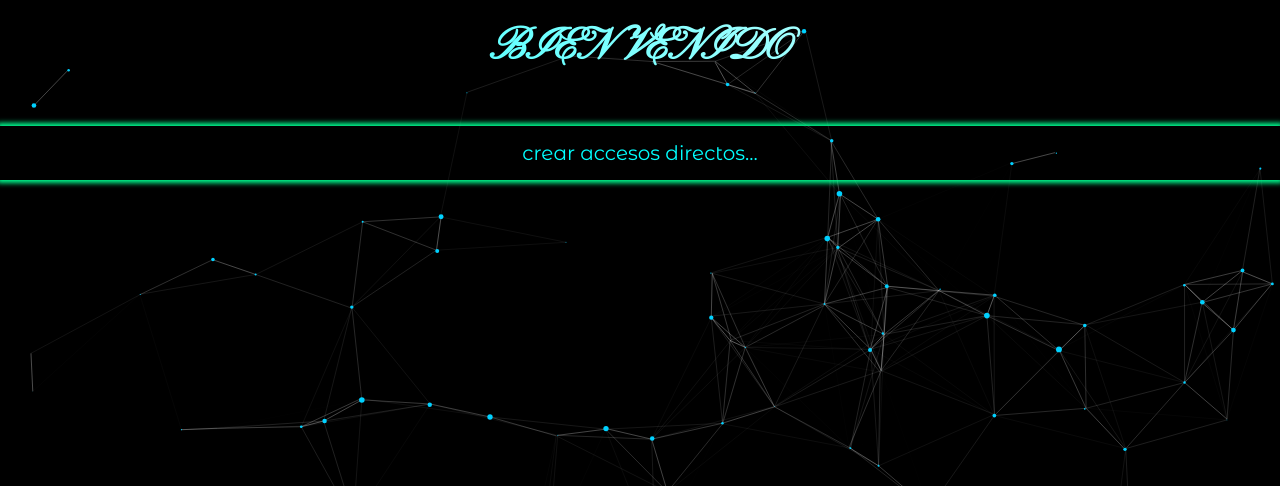
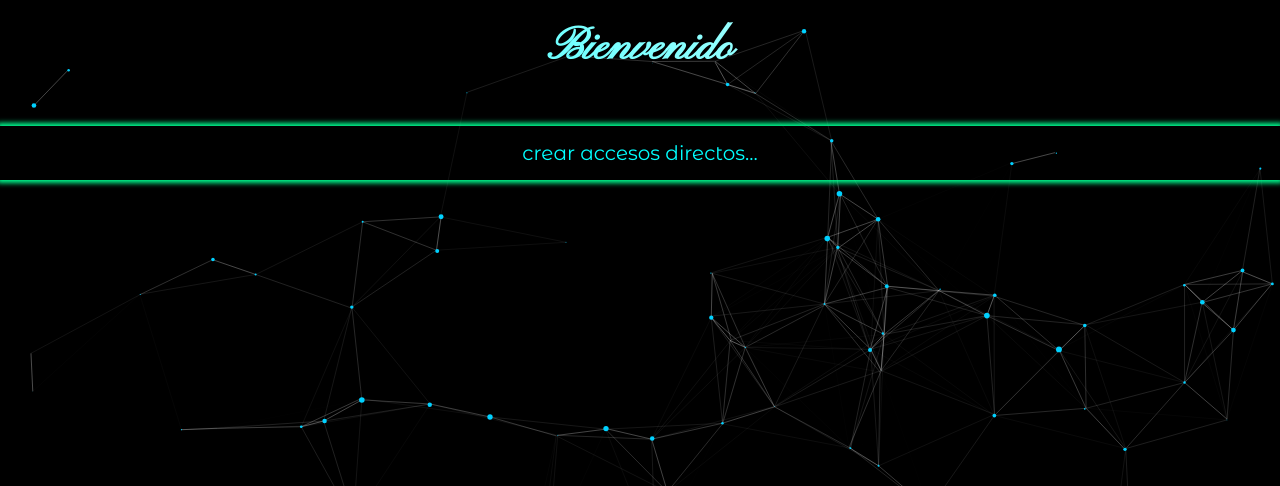
Before and after one commit to NahuelArias/NahuelArias.github.io, a plain HTML site: page index.html in a window 1280 px wide. Shown: the top 486 px of the page. Drawn offline with Linux system fonts and the light colour scheme.

Commit message:
Update index.html

```diff
--- a/index.html
+++ b/index.html
@@ -14,7 +14,7 @@
 <body>
     <div id="particles-js"></div>
         <div>
-        <h1 class="h1">BIEN VENIDO</h1>
+        <h1 class="h1">Bienvenido</h1>
         <p class="p1">
             crear accesos directos...
         </p>
```
